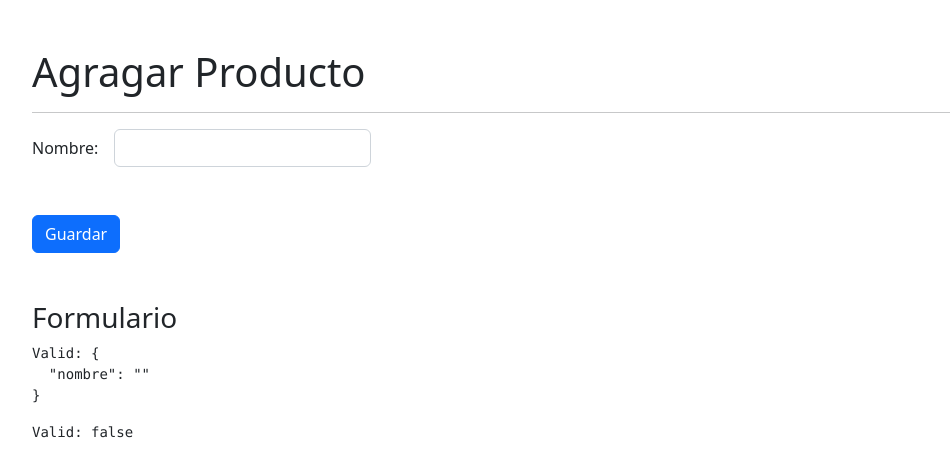
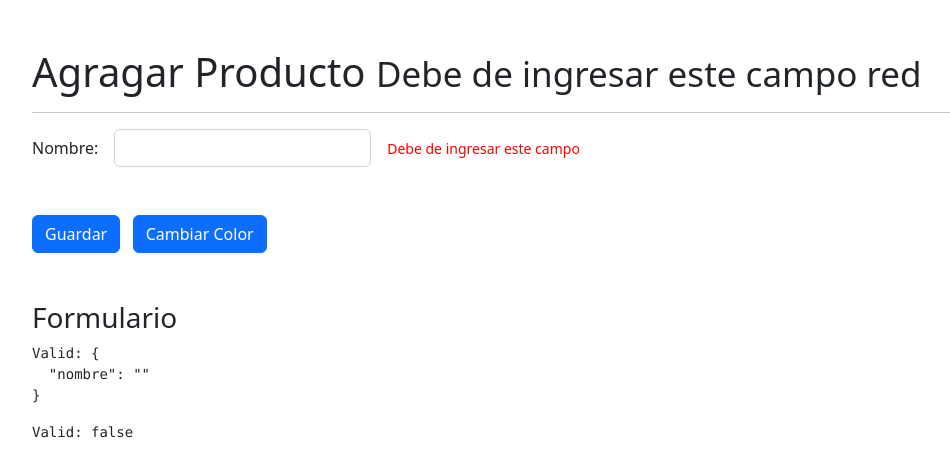
Before and after one commit to EdsonJSF/angular-directivas-app, an Angular app: page /productos/agregar in a window 1280 px wide. Shown: the top 476 px of the page, without its empty margins (50-1000 px from the left). Built offline with nearby package versions, Linux system fonts and the light colour scheme.

Commit message:
Input setters

```diff
--- a/src/app/productos/pages/agregar/agregar.component.html
+++ b/src/app/productos/pages/agregar/agregar.component.html
@@ -1,4 +1,6 @@
-<h1 class="mt-5">Agragar Producto</h1>
+<h1 class="mt-5">
+  Agragar Producto <small> {{ texto }} {{ color }} </small>
+</h1>
 <hr />
 
 <form [formGroup]="miFormulario">
@@ -12,13 +14,7 @@
     </div>
 
     <div class="col-auto">
-      <span
-        class="form-text"
-        *ngIf="validFormByName('nombre')"
-        appErrorMsg
-        color="red"
-        mensaje="Debe de ingresar este campo"
-      >
+      <span appErrorMsg [color]="color" [mensaje]="texto">
         Este campo es requerido
       </span>
     </div>
@@ -26,7 +22,13 @@
 
   <div class="row mt-5">
     <div class="col">
-      <button class="btn btn-primary">Guardar</button>
+      <button class="btn btn-primary" (click)="cambiarTexto()">Guardar</button>
+
+      &nbsp;
+
+      <button class="btn btn-primary" (click)="cambiarColor()">
+        Cambiar Color
+      </button>
     </div>
   </div>
 </form>
--- a/src/app/productos/pages/agregar/agregar.component.ts
+++ b/src/app/productos/pages/agregar/agregar.component.ts
@@ -11,6 +11,9 @@ export class AgregarComponent {
     nombre: ['', [Validators.required]],
   });
 
+  texto: string = 'Debe de ingresar este campo';
+  color: string = 'red';
+
   constructor(private fb: FormBuilder) {}
 
   validFormByName(name: string) {
@@ -20,4 +23,15 @@ export class AgregarComponent {
 
     return invalid || false;
   }
+
+  cambiarTexto() {
+    this.texto = Math.random().toString();
+  }
+
+  cambiarColor() {
+    const color = '#xxxxxx'.replace(/x/g, (y) =>
+      ((Math.random() * 16) | 0).toString(16)
+    );
+    this.color = color;
+  }
 }
--- a/src/app/shared/directives/error-msg.directive.ts
+++ b/src/app/shared/directives/error-msg.directive.ts
@@ -1,28 +1,59 @@
-import { Directive, ElementRef, Input, OnInit } from '@angular/core';
+import {
+  Directive,
+  ElementRef,
+  Input,
+  OnChanges,
+  OnInit,
+  SimpleChanges,
+} from '@angular/core';
 
 @Directive({
   selector: '[appErrorMsg]',
 })
-export class ErrorMsgDirective implements OnInit {
+export class ErrorMsgDirective implements OnInit, OnChanges {
   private htmlElement!: ElementRef<HTMLElement>;
 
-  @Input() color: string = 'red';
-  @Input() mensaje: string = 'Este campo es necesario';
+  private _color = 'red';
+  private _mensaje = 'Este campo es requerido';
+
+  @Input() set color(valor: string) {
+    this.htmlElement.nativeElement.style.color = valor;
+    this._color = valor;
+  }
+
+  @Input() set mensaje(valor: string) {
+    this.htmlElement.nativeElement.innerText = valor;
+    this._mensaje = valor;
+  }
 
   constructor(private el: ElementRef<HTMLElement>) {
     this.htmlElement = el;
   }
 
   ngOnInit(): void {
-    this.setColor();
-    this.setMensaje();
+    this.setEstilo();
   }
 
-  setColor() {
-    this.htmlElement.nativeElement.style.color = this.color;
+  ngOnChanges(changes: SimpleChanges): void {
+    // if (changes['mensaje']) {
+    //   this.htmlElement.nativeElement.innerText =
+    //     changes['mensaje'].currentValue;
+    // }
+    // if (changes['color']) {
+    //   this.htmlElement.nativeElement.style.color =
+    //     changes['color'].currentValue;
+    // }
   }
 
-  setMensaje() {
-    this.htmlElement.nativeElement.innerText = this.mensaje;
+  setEstilo() {
+    this.htmlElement.nativeElement.classList.add('form-text');
   }
+
+  // setColor() {
+  //   this.htmlElement.nativeElement.style.color = this.color;
+  // }
+
+  // setMensaje() {
+  //   this.htmlElement.nativeElement.innerText = this.mensaje;
+  // }
 }
```
